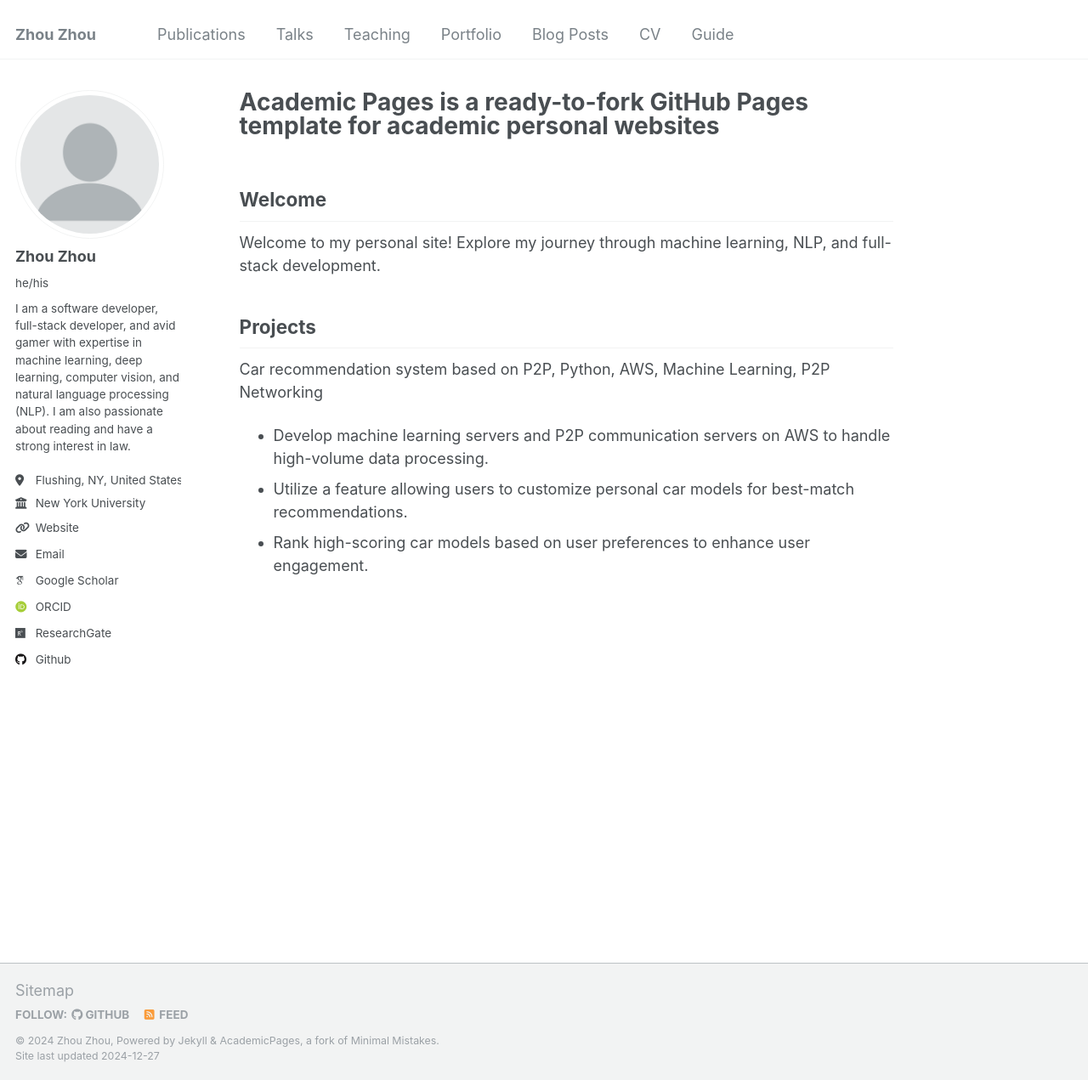
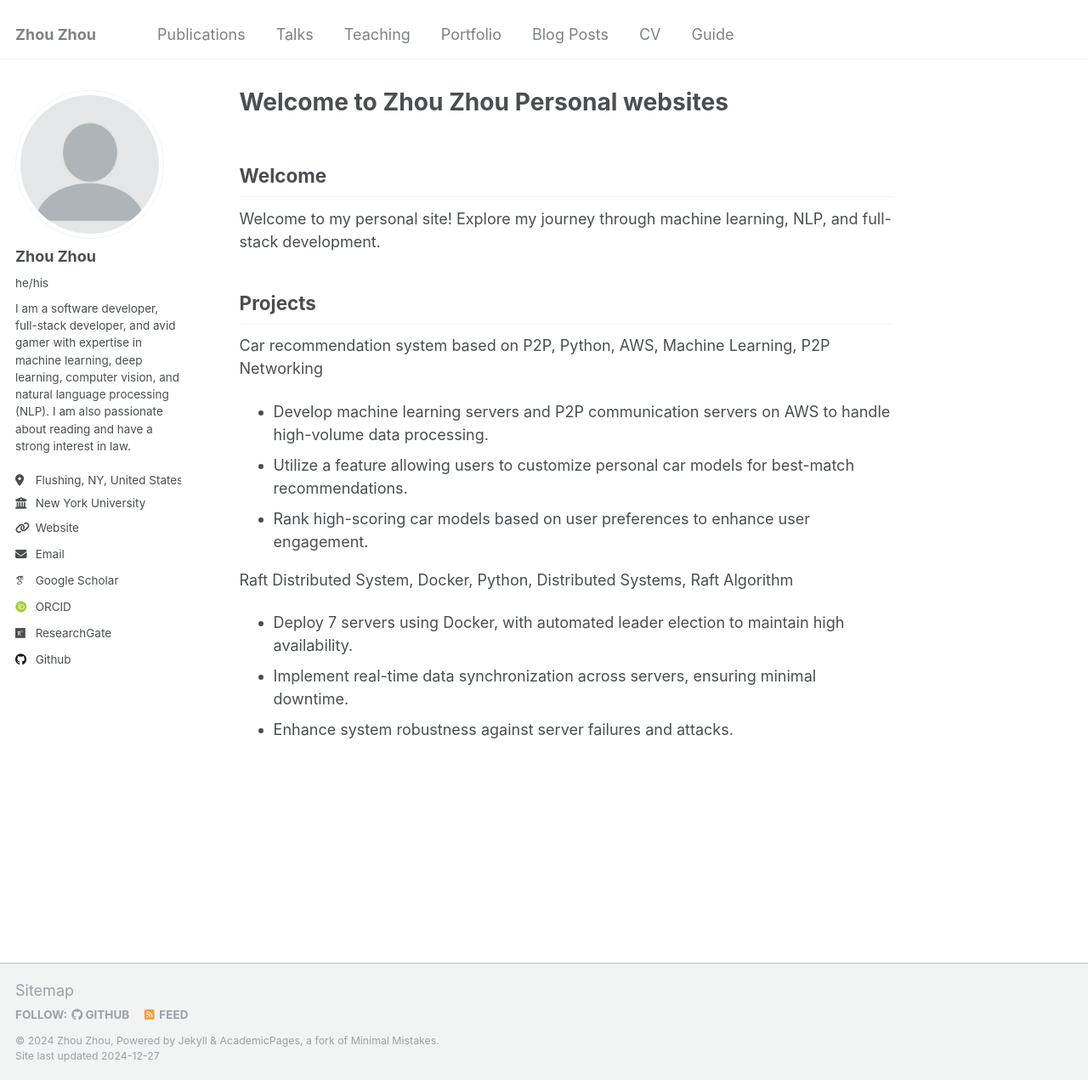
Before and after one commit to zhouzhou38/zhouzhou38.github.io, a Jekyll site: the page built from _pages/about.md, in a window 1280 px wide and 1271 px high. Shown: the whole window at 85% size. Built offline with Jekyll 4.4.1, drawn with Linux system fonts in a browser that asks for light colours; some web fonts are replaced.

Commit message:
Update about.md

```diff
--- a/_pages/about.md
+++ b/_pages/about.md
@@ -1,6 +1,6 @@
 ---
 permalink: /
-title: "Academic Pages is a ready-to-fork GitHub Pages template for academic personal websites"
+title: "Welcome to Zhou Zhou Personal websites"
 author_profile: true
 redirect_from:
   - /about/
@@ -16,3 +16,9 @@ Car recommendation system based on P2P, Python, AWS, Machine Learning, P2P Netwo
 * Develop machine learning servers and P2P communication servers on AWS to handle high-volume data processing.
 * Utilize a feature allowing users to customize personal car models for best-match recommendations.
 * Rank high-scoring car models based on user preferences to enhance user engagement.
+
+
+Raft Distributed System, Docker, Python, Distributed Systems, Raft Algorithm
+* Deploy 7 servers using Docker, with automated leader election to maintain high availability.
+* Implement real-time data synchronization across servers, ensuring minimal downtime.
+* Enhance system robustness against server failures and attacks.
```
